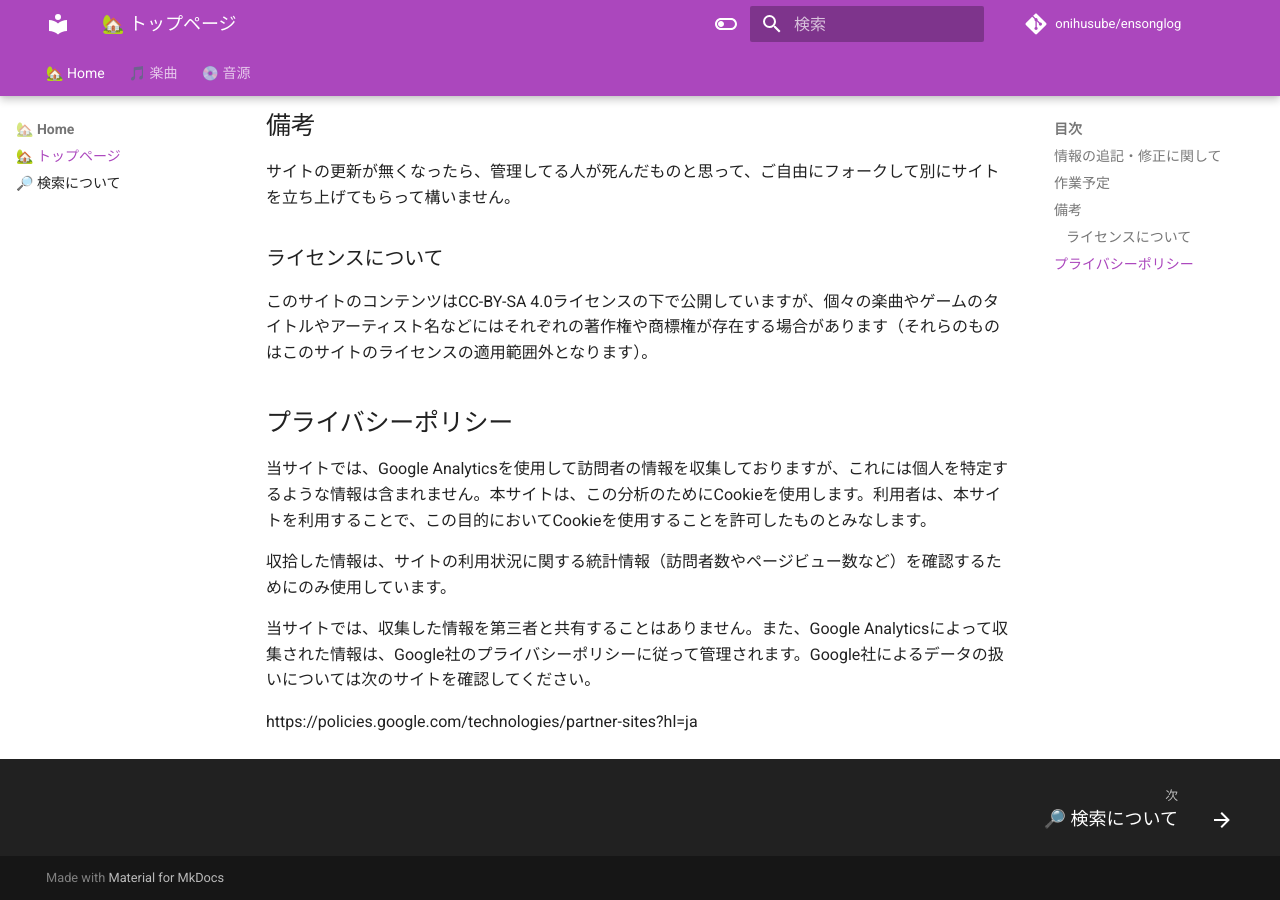
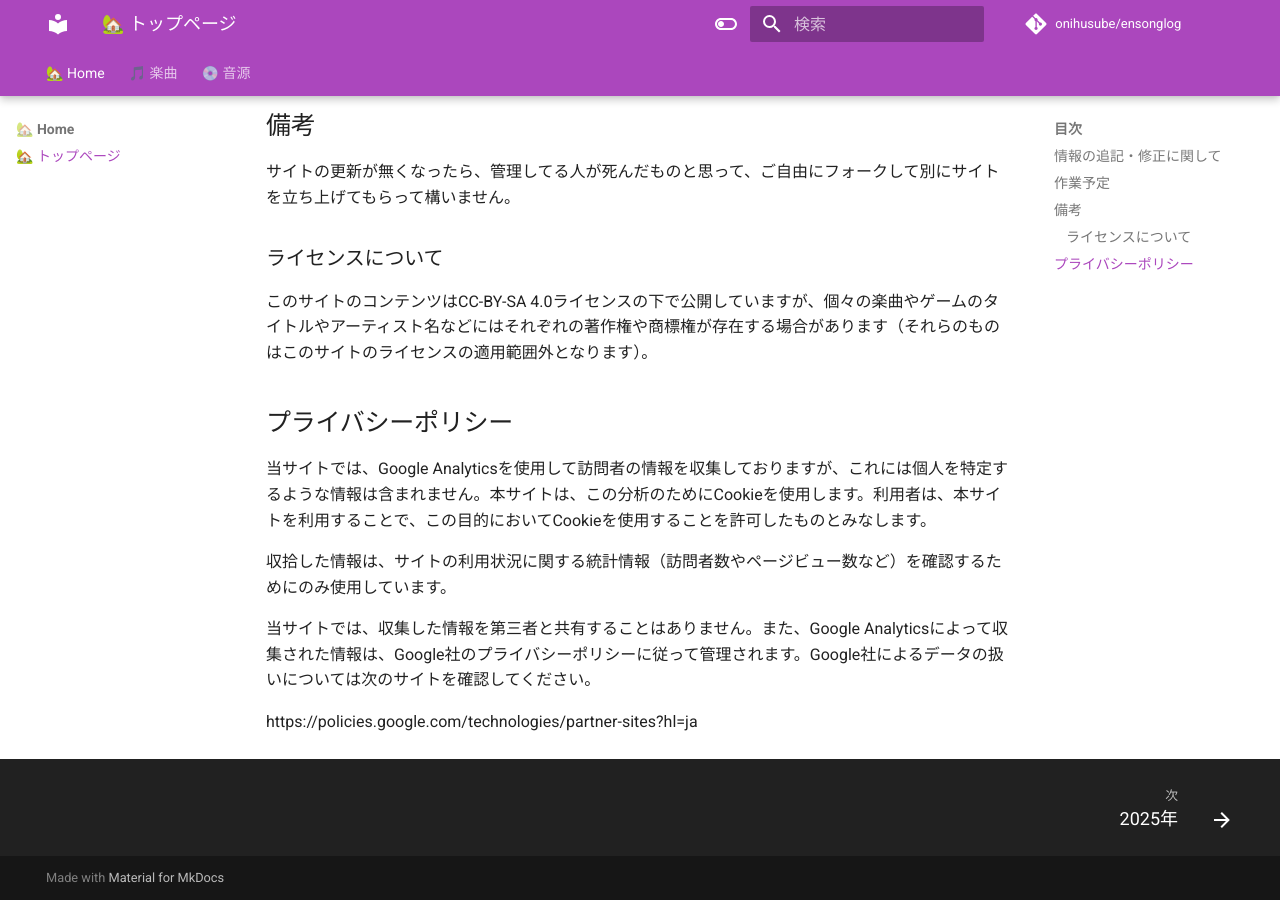
Before and after one commit to onihusube/ensonglog, an MkDocs documentation site: the page built from docs/index.md, in a window 1280 px wide and 900 px high, scrolled down 586 px. Built offline with MkDocs 1.6.1 and Material for MkDocs 9.7.7, drawn with Linux system fonts in a browser that asks for light colours; comment, search, counter and statistics services are not loaded.

Commit message:
検索ページを除外

```diff
--- a/mkdocs.yml
+++ b/mkdocs.yml
@@ -8,7 +8,6 @@ site_url: https://onihusube.github.io/ensonglog/
 nav:
     - 🏡 Home :
       - 🏡 トップページ: index.md
-      - 🔎 検索について: top/search.md
     - 🎵 楽曲:
       - 2025年 : 2025/楽曲.md
       - 2024年 : 2024/楽曲.md
```
